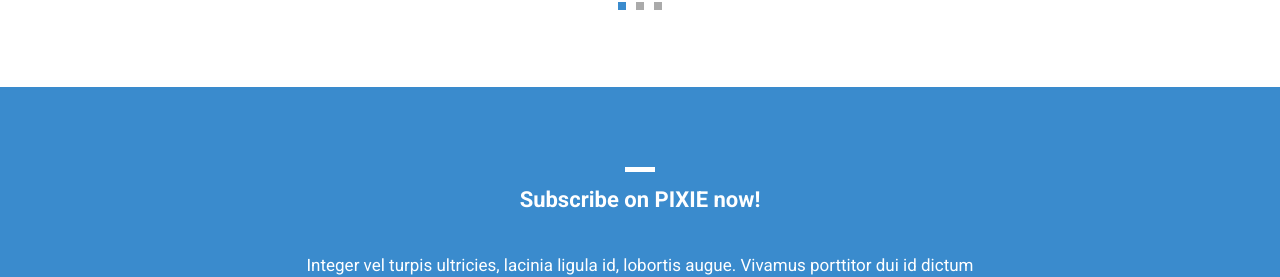
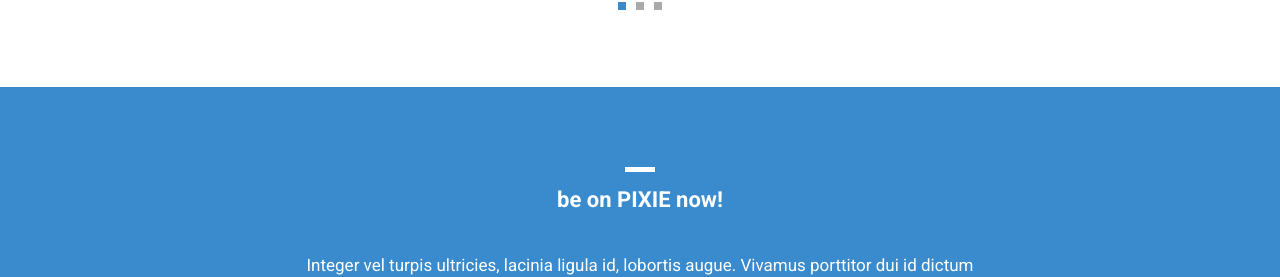
Before and after one commit to Syamlal-M/delivery-, a plain HTML site: page webcontent/index.html in a window 1280 px wide. Shown: the part 1365-1642 px from the top of the page. Drawn offline with Linux system fonts and the light colour scheme.

Commit message:
secondcommit

```diff
--- a/webcontent/index.html
+++ b/webcontent/index.html
@@ -177,7 +177,7 @@
           <div class="col-md-12">
             <div class="section-heading">
               <div class="line-dec"></div>
-              <h1>Subscribe on PIXIE now!</h1>
+              <h1>be on PIXIE now!</h1>
             </div>
           </div>
           <div class="col-md-8 offset-md-2">
```
